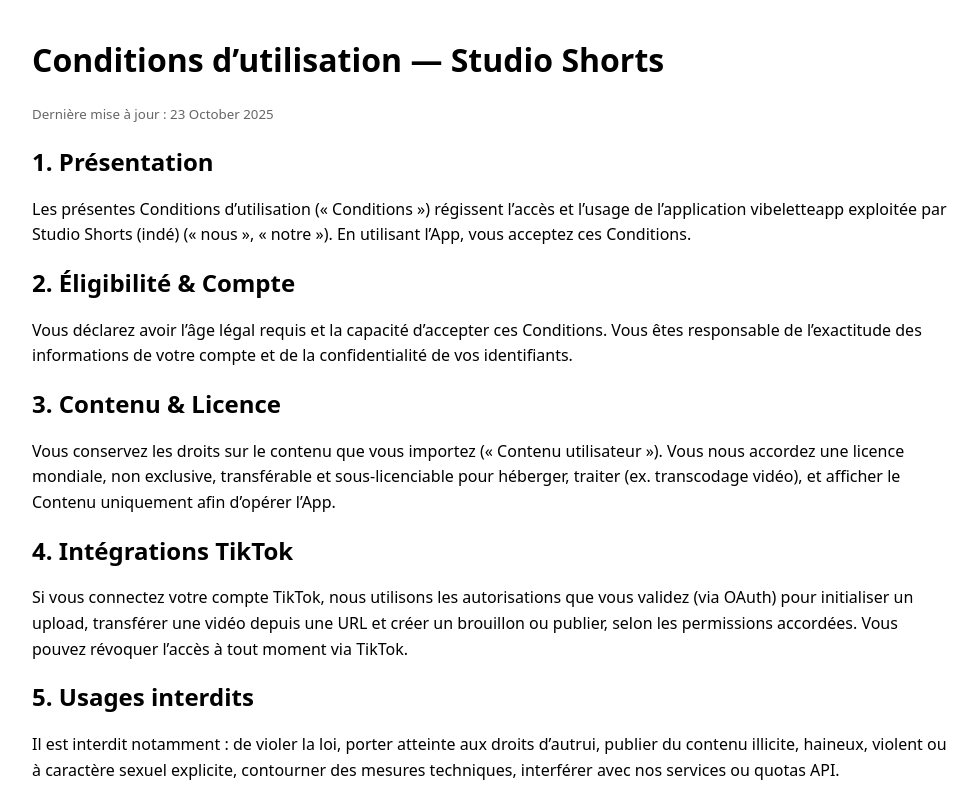
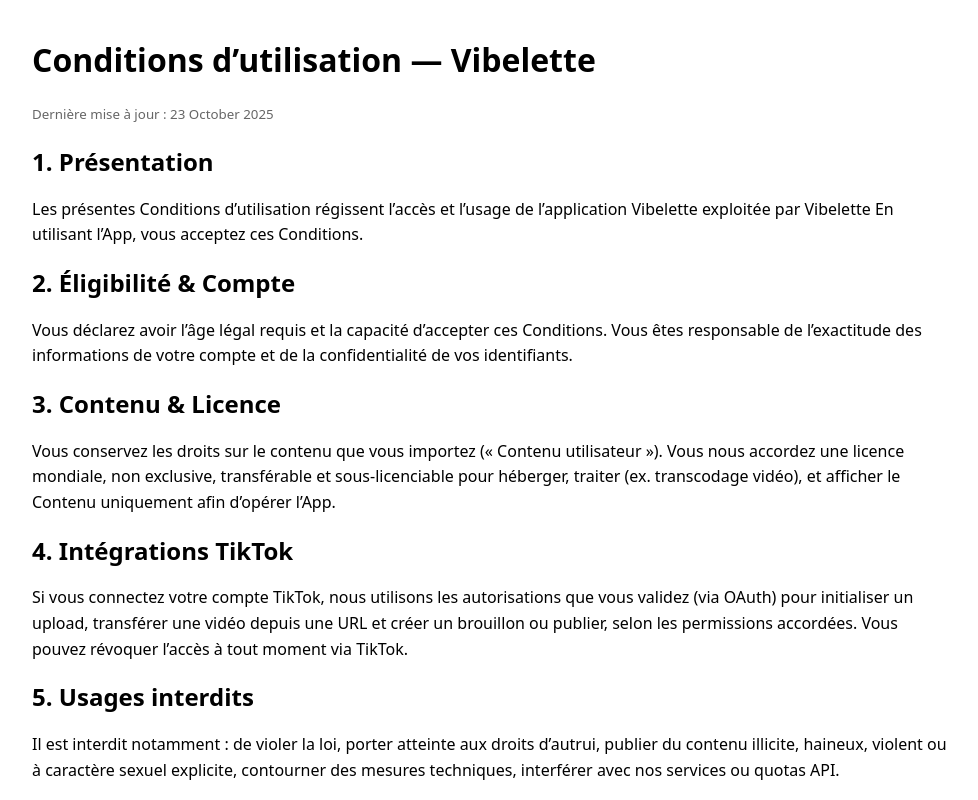
Before and after one commit to Berrougui/Vibelette.github.io, a plain HTML site: page terms.html in a window 1280 px wide. Shown: the top 800 px of the page, without its empty margins (148-1126 px from the left). Drawn offline with Linux system fonts and the light colour scheme.

Commit message:
Update terms.html

```diff
--- a/terms.html
+++ b/terms.html
@@ -3,7 +3,7 @@
 <head>
 <meta charset="utf-8">
 <meta name="viewport" content="width=device-width, initial-scale=1">
-<title>Conditions d’utilisation — Studio Shorts</title>
+<title>Conditions d’utilisation — Vibelette</title>
 <style>
 body{font-family:system-ui,-apple-system,Segoe UI,Roboto,Ubuntu,'Helvetica Neue',Arial,sans-serif;max-width:920px;margin:40px auto;padding:0 16px;line-height:1.6}
 h1,h2{line-height:1.25}
@@ -12,11 +12,11 @@ code{background:#f6f6f6;padding:2px 4px;border-radius:4px}
 </style>
 </head>
 <body>
-<h1>Conditions d’utilisation — Studio Shorts</h1>
+<h1>Conditions d’utilisation — Vibelette</h1>
 <small>Dernière mise à jour : 23 October 2025</small>
 
 <h2>1. Présentation</h2>
-<p>Les présentes Conditions d’utilisation (« Conditions ») régissent l’accès et l’usage de l’application vibeletteapp exploitée par Studio Shorts (indé) (« nous », « notre »). En utilisant l’App, vous acceptez ces Conditions.</p>
+<p>Les présentes Conditions d’utilisation régissent l’accès et l’usage de l’application Vibelette exploitée par Vibelette En utilisant l’App, vous acceptez ces Conditions.</p>
 
 <h2>2. Éligibilité & Compte</h2>
 <p>Vous déclarez avoir l’âge légal requis et la capacité d’accepter ces Conditions. Vous êtes responsable de l’exactitude des informations de votre compte et de la confidentialité de vos identifiants.</p>
@@ -46,7 +46,7 @@ code{background:#f6f6f6;padding:2px 4px;border-radius:4px}
 <p>Ces Conditions sont régies par le droit de France. Tout litige relèvera des tribunaux compétents de Paris, sous réserve des dispositions impératives.</p>
 
 <h2>11. Contact</h2>
-<p>Contact : <a href="mailto:contact@vibeletteapp.com">contact@vibeletteapp.com</a></p>
+<p>Contact : <a href="mailto:Vibelette@gmail.com">Vibelette@gmail.com</a></p>
 
 </body>
 </html>
```
